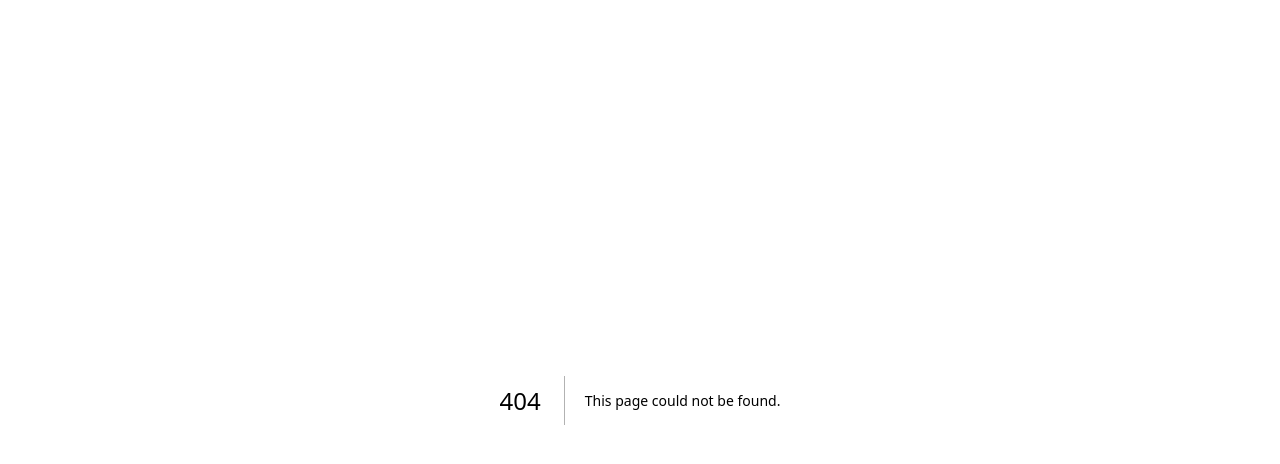
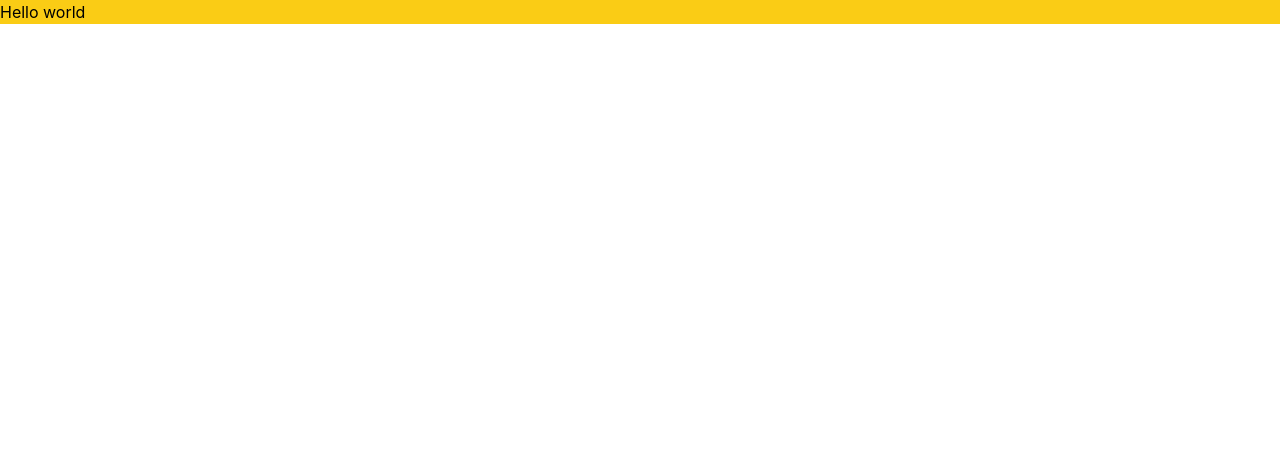
Before and after one commit to leeyuchang/cafe24-nextjs, a Next.js app: page /test in a window 1280 px wide. Before the commit this address had no page. Shown: the top 464 px of the page. Built offline with nearby package versions, Linux system fonts and the light colour scheme.

Commit message:
컴포넌트타입추가

```diff
--- /dev/null
+++ b/commponents/TestTarget.tsx
@@ -0,0 +1,9 @@
+import React, { FC, PropsWithChildren, HTMLAttributes } from 'react';
+
+type Props = PropsWithChildren & HTMLAttributes<HTMLDivElement>;
+
+const TestTarget: FC<Props> = ({ children, ...rest }) => {
+  return <div {...rest}>{children}</div>;
+};
+
+export default TestTarget;
--- /dev/null
+++ b/pages/test/index.tsx
@@ -0,0 +1,5 @@
+import TestTarget from '../../commponents/TestTarget';
+
+export default function Test() {
+  return <TestTarget className="bg-yellow-400">Hello world</TestTarget>;
+}
```
